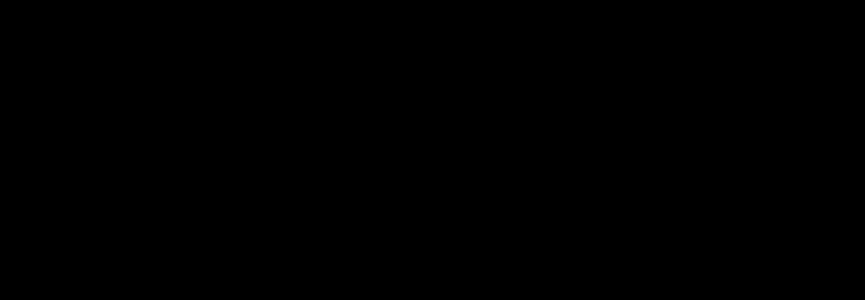
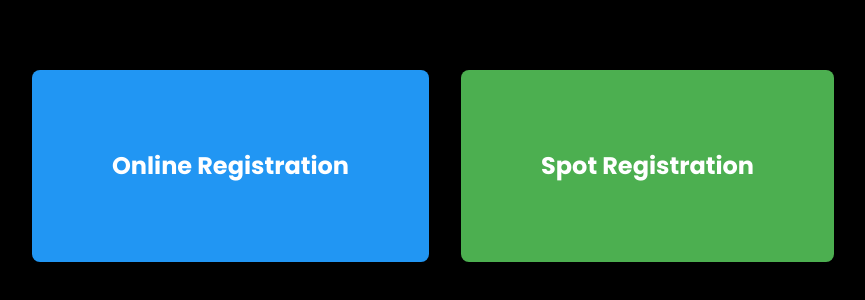
Before and after one commit to fredysomy/NK-24-ADMIN, a React (Vite) app: page /selection in a window 1280 px wide. Before the commit this address had no page. Shown: the part 234-534 px from the top of the page, without its empty margins (207-1072 px from the left). Built offline with nearby package versions, Linux system fonts and the light colour scheme.

Commit message:
Selection page update

```diff
--- a/src/components/Router.jsx
+++ b/src/components/Router.jsx
@@ -18,7 +18,8 @@ export function RouterPaths() {
       />
       <Route path="/events" element={<EventList />} />
       <Route path="/ca" element={<CampusAmbData />} />
-
+      <Route path="/selection" element={<SelectionPage />} />
+      <Route path="/" element={<Login />} />
       {/*
       <Route path="/" element={<Login />} />
       <Route path="/onlinepage" element={<RegistrationQuery />} />
--- a/src/pages/Login.jsx
+++ b/src/pages/Login.jsx
@@ -39,7 +39,8 @@ export const Login = () => {
         navigate('/eventparticipants');
       } else {
         // Redirect to selection page after successful login for non-super users
-        navigate('/selection');
+        const isAdmin = username === 'admin';
+        navigate('/selection', { state: { isAdmin } });
       }
     } else {
       alert('Please enter the correct username and password.');
--- a/src/pages/SelectionPage.jsx
+++ b/src/pages/SelectionPage.jsx
@@ -1,15 +1,18 @@
 import React from "react";
 import { useNavigate } from "react-router-dom";
+import { useLocation } from 'react-router-dom';
 
-function SelectionPage() {
+function SelectionPage() { // Assuming isAdmin is passed as a prop
   const navigate = useNavigate();
+  const location = useLocation();
+  const { isAdmin } = location.state || {};
 
   const navigateTo = (path) => {
     navigate(path);
   };
 
   return (
-    <div className="flex items-center justify-center bg-black h">
+    <div className="flex items-center justify-center bg-black">
       <button
         onClick={() => navigateTo("/onlinepage")}
         className="mx-4 bg-blue-500 hover:bg-blue-700 text-white font-bold py-20 px-20 rounded-lg text-2xl"
@@ -22,6 +25,15 @@ function SelectionPage() {
       >
         Spot Registration
       </button>
+      {/* Conditional rendering based on isAdmin prop */}
+      {isAdmin && (
+        <button
+          onClick={() => navigateTo("/modify-registration")}
+          className="mx-4 bg-yellow-500 hover:bg-yellow-700 text-white font-bold py-20 px-20 rounded-lg text-2xl"
+        >
+          Modify Registration
+        </button>
+      )}
     </div>
   );
 }
```
